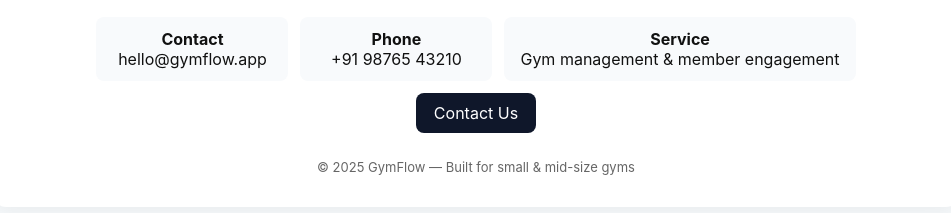
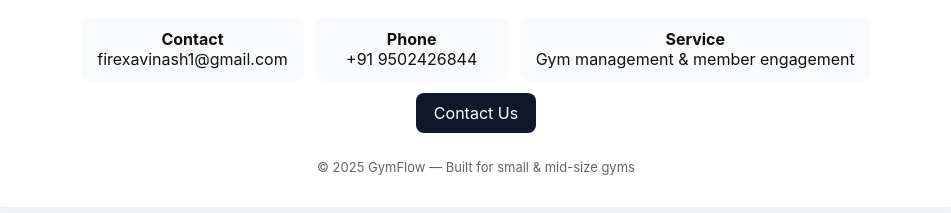
Before and after one commit to babasingh123/babasingh123.github.io, a plain HTML site: page index.html in a window 1280 px wide. Shown: the part 201-414 px from the top of the page, without its empty margins (164-1115 px from the left). Drawn offline with Linux system fonts and the light colour scheme.

Commit message:
Update contact information in index.html

```diff
--- a/index.html
+++ b/index.html
@@ -24,8 +24,8 @@
     <p class="lead">GymFlow — Gym Operating System for local gyms. Attendance, payments, member management, and Arena features in one place.</p>
 
     <div class="grid">
-      <div class="card"><strong>Contact</strong><div>hello@gymflow.app</div></div>
-      <div class="card"><strong>Phone</strong><div>+91 98765 43210</div></div>
+      <div class="card"><strong>Contact</strong><div>firexavinash1@gmail.com</div></div>
+      <div class="card"><strong>Phone</strong><div>+91 9502426844</div></div>
       <div class="card"><strong>Service</strong><div>Gym management & member engagement</div></div>
     </div>
 
```
